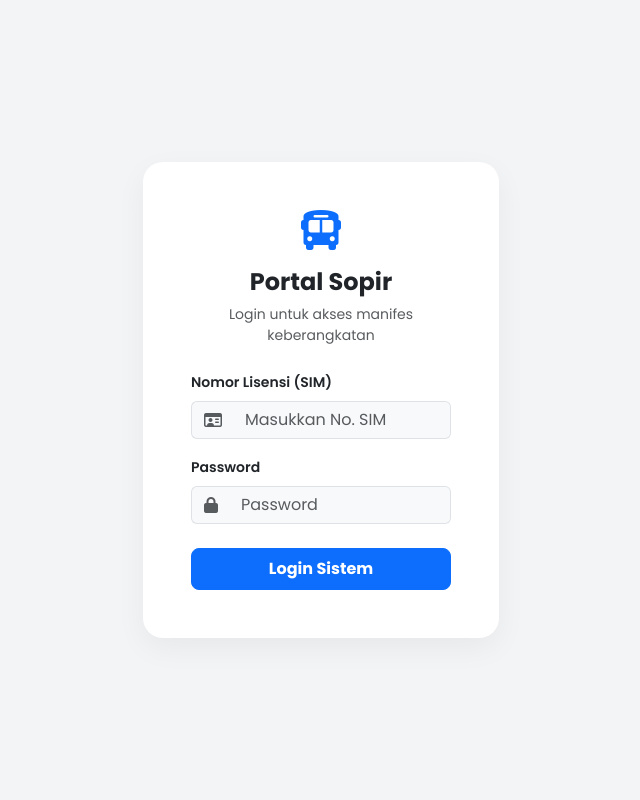
After one commit to Hendrasetiawanolybunga/gunungmas, a Django app: page /sopir/login/ in a window 1280 px wide. The commit adds this page. Shown: the whole page, without its empty margins (319-959 px from the left). Run offline with Django 5.2, Linux system fonts and the light colour scheme.

Commit message:
Add Driver Portal system with standalone login and integrated QR scanner features

```diff
--- a/core/models.py
+++ b/core/models.py
@@ -35,6 +35,7 @@ class Sopir(models.Model):
     nama_sopir = models.CharField(max_length=100)
     nomor_lisensi = models.CharField(max_length=30) # No SIM
     nomor_telepon = models.CharField(max_length=15)
+    password = models.CharField(max_length=255, null=True, blank=True)
     status_tugas = models.CharField(max_length=20, default='Tersedia') # Tersedia, Bertugas
 
     def __str__(self):
--- /dev/null
+++ b/core/templates/core/sopir_portal/login.html
@@ -0,0 +1,59 @@
+<!DOCTYPE html>
+<html lang="id">
+<head>
+    <meta charset="UTF-8">
+    <meta name="viewport" content="width=device-width, initial-scale=1.0">
+    <title>Sopir Login - PO Gunung Mas</title>
+    <link href="https://cdn.jsdelivr.net/npm/bootstrap@5.3.0/dist/css/bootstrap.min.css" rel="stylesheet">
+    <link href="https://cdnjs.cloudflare.com/ajax/libs/font-awesome/6.4.0/css/all.min.css" rel="stylesheet">
+    <link href="https://fonts.googleapis.com/css2?family=Poppins:wght@300;400;500;600;700&display=swap" rel="stylesheet">
+    <style>
+        body { font-family: 'Poppins', sans-serif; background-color: #f3f4f6; }
+        .login-card { border-radius: 20px; overflow: hidden; box-shadow: 0 10px 30px rgba(0,0,0,0.05); border: none; }
+    </style>
+</head>
+<body class="d-flex align-items-center justify-content-center vh-100">
+    <div class="container">
+        <div class="row justify-content-center">
+            <div class="col-md-5 col-lg-4">
+                <div class="card login-card">
+                    <div class="card-body p-5">
+                        <div class="text-center mb-4">
+                            <i class="fa-solid fa-bus text-primary" style="font-size: 40px;"></i>
+                            <h4 class="fw-bold mt-3">Portal Sopir</h4>
+                            <p class="text-muted small">Login untuk akses manifes keberangkatan</p>
+                        </div>
+
+                        {% if messages %}
+                            {% for message in messages %}
+                                <div class="alert alert-{{ message.tags }} alert-dismissible fade show rounded-3" style="font-size: 13px;">
+                                    {{ message }}
+                                </div>
+                            {% endfor %}
+                        {% endif %}
+
+                        <form method="POST">
+                            {% csrf_token %}
+                            <div class="mb-3">
+                                <label class="form-label small fw-semibold">Nomor Lisensi (SIM)</label>
+                                <div class="input-group">
+                                    <span class="input-group-text bg-light border-end-0"><i class="fa-regular fa-id-card text-muted"></i></span>
+                                    <input type="text" name="nomor_lisensi" class="form-control border-start-0 bg-light" required placeholder="Masukkan No. SIM">
+                                </div>
+                            </div>
+                            <div class="mb-4">
+                                <label class="form-label small fw-semibold">Password</label>
+                                <div class="input-group">
+                                    <span class="input-group-text bg-light border-end-0"><i class="fa-solid fa-lock text-muted"></i></span>
+                                    <input type="password" name="password" class="form-control border-start-0 bg-light" required placeholder="Password">
+                                </div>
+                            </div>
+                            <button type="submit" class="btn btn-primary w-100 py-2 rounded-3 fw-bold">Login Sistem</button>
+                        </form>
+                    </div>
+                </div>
+            </div>
+        </div>
+    </div>
+</body>
+</html>
--- a/core/urls.py
+++ b/core/urls.py
@@ -84,4 +84,9 @@ urlpatterns = [
     # Scanner Loket
     path('dashboard/scan/', views.admin_scan_tiket, name='admin_scan_tiket'),
     path('api/verify-qr/', views.api_verify_qr, name='api_verify_qr'),
+
+    # Portal Sopir
+    path('sopir/login/', views.sopir_login_view, name='sopir_login'),
+    path('sopir/logout/', views.sopir_logout_view, name='sopir_logout'),
+    path('sopir/dashboard/', views.sopir_dashboard, name='sopir_dashboard'),
 ]
--- a/core/views.py
+++ b/core/views.py
@@ -1373,3 +1373,55 @@ def api_verify_qr(request):
         except Exception as e:
             return JsonResponse({'status': 'error', 'message': 'Tiket Palsu atau Tidak Dikenali.'})
     return JsonResponse({'status': 'error', 'message': 'Method Not Allowed'})
+
+def sopir_login_view(request):
+    if 'sopir_id' in request.session:
+        return redirect('sopir_dashboard')
+    if request.method == 'POST':
+        lisensi = request.POST.get('nomor_lisensi')
+        pwd = request.POST.get('password')
+        try:
+            sopir = Sopir.objects.get(nomor_lisensi=lisensi, password=pwd)
+            request.session['sopir_id'] = sopir.id_sopir
+            request.session['sopir_nama'] = sopir.nama_sopir
+            messages.success(request, f"Selamat bertugas, Kapten {sopir.nama_sopir}!")
+            return redirect('sopir_dashboard')
+        except Sopir.DoesNotExist:
+            messages.error(request, "Nomor lisensi (SIM) atau password salah!")
+    return render(request, 'core/sopir_portal/login.html')
+
+def sopir_logout_view(request):
+    request.session.pop('sopir_id', None)
+    request.session.pop('sopir_nama', None)
+    messages.success(request, "Berhasil keluar dari sistem portal sopir.")
+    return redirect('sopir_login')
+
+def sopir_dashboard(request):
+    if 'sopir_id' not in request.session:
+        messages.error(request, "Silakan login terlebih dahulu.")
+        return redirect('sopir_login')
+
+    sopir_id = request.session['sopir_id']
+    bus = Bus.objects.filter(sopir_id=sopir_id).first()
+
+    jadwal_aktif = []
+    total_tiket = 0
+    if bus:
+        from datetime import date
+        jadwal_aktif = Jadwal.objects.filter(bus=bus, tanggal_berangkat__gte=date.today()).order_by('tanggal_berangkat', 'jam_berangkat')
+
+        # Hitung tiket terjual untuk jadwal-jadwal tersebut
+        jadwal_ids = [j.id_jadwal for j in jadwal_aktif]
+        if jadwal_ids:
+            pemesanan_lunas = Pemesanan.objects.filter(
+                tiket__jadwal__in=jadwal_ids,
+                pembayaran__status='Lunas'
+            ).distinct()
+            total_tiket = sum(p.jumlah_tiket for p in pemesanan_lunas)
+
+    context = {
+        'bus': bus,
+        'jadwal_aktif': jadwal_aktif,
+        'total_tiket': total_tiket
+    }
+    return render(request, 'core/sopir_portal/dashboard.html', context)
```
Also changed, not shown: core/templates/core/publik/invoice.html (+11 -15 lines), core/templates/core/sopir_portal/dashboard.html (added, +141 -0 lines), core/migrations/0014_sopir_password.py (added), db.sqlite3.
